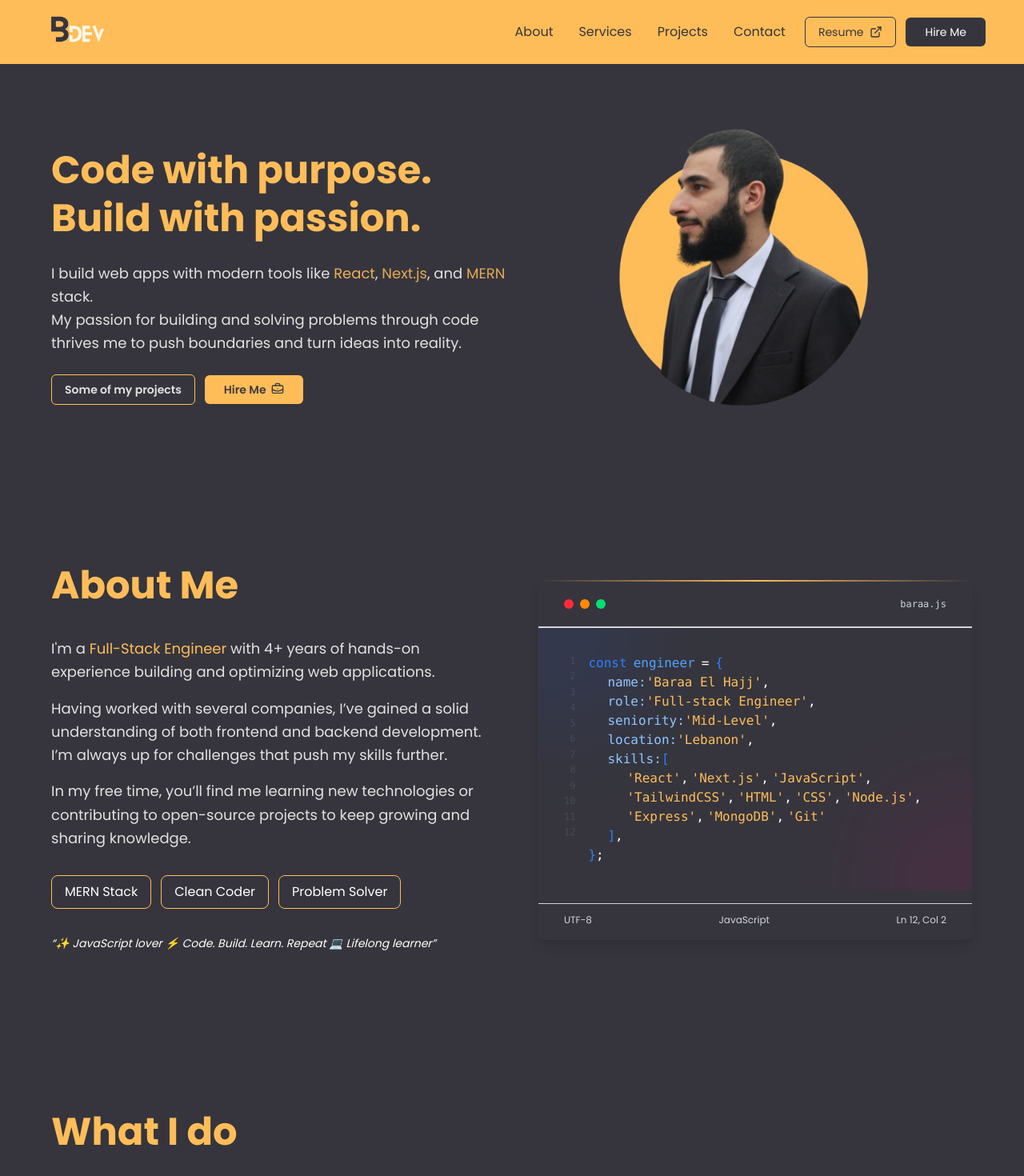
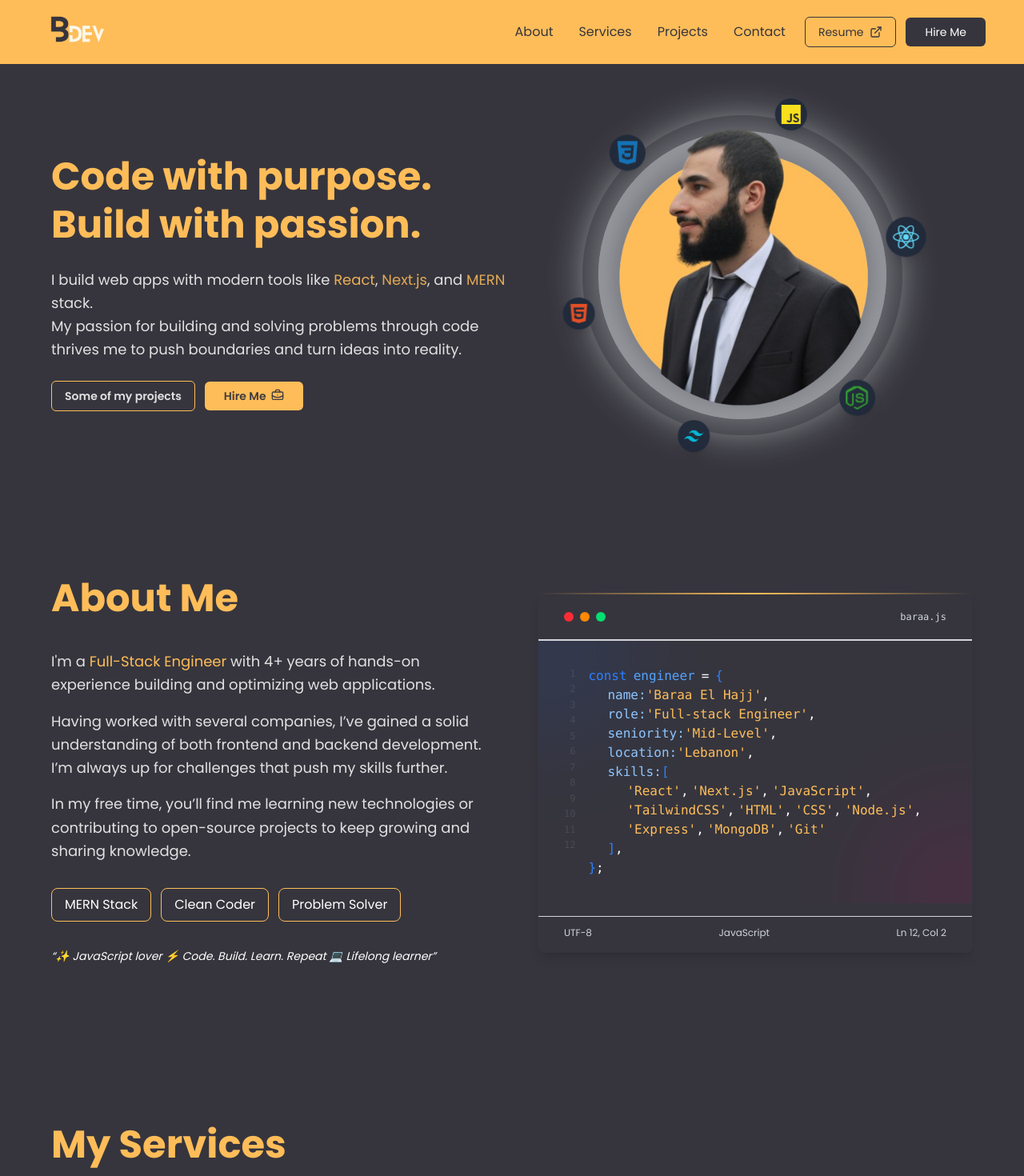
Before and after one commit to baraa-elhajj/BDev, a React (Vite) app: page / in a window 1280 px wide. Shown: the top 1470 px of the page at 80% size. Built offline with nearby package versions, Linux system fonts and the light colour scheme.

Commit message:
Include Orbit

```diff
--- a/src/components/Home.jsx
+++ b/src/components/Home.jsx
@@ -1,14 +1,16 @@
 import { BriefcaseBusiness } from "lucide-react";
+import Orbit from "./ui/Orbit";
 
 export default function Home() {
   return (
     <section className="flex flex-col md:flex-row items-center justify-between px-6 lg:px-16 py-16">
       <div className="space-y-6 text-center md:text-left md:w-1/2">
+        {/* Mobile */}
         <div className="block md:hidden mb-4">
           <img
             src="src/assets/images/profile.png"
             alt="Profile"
-            className="w-30 h-30 rounded-full object-cover mx-auto"
+            className="w-40 h-50 rounded-full object-cover mx-auto "
           />
         </div>
         <h2 className="text-3xl sm:text-4xl lg:text-5xl font-bold text-[#ffbd59] leading-tight">
@@ -44,12 +46,9 @@ export default function Home() {
         </div>
       </div>
 
+      {/* Desktop  */}
       <div className="hidden md:flex w-1/2 justify-center">
-        <img
-          src="src/assets/images/profile.png"
-          alt="Profile"
-          className="w-100 h-100"
-        />
+        <Orbit />
       </div>
     </section>
   );
--- a/src/components/Services.jsx
+++ b/src/components/Services.jsx
@@ -39,7 +39,7 @@ export default function Services() {
       className="flex flex-col items-center text-center lg:text-left lg:items-start px-6 lg:px-16 py-25"
     >
       <h2 className="text-3xl sm:text-4xl lg:text-5xl font-bold text-[#ffbd59] mb-10">
-        What I do
+        My Services
       </h2>
 
       <div className="space-y-4 text-white/85 text-md sm:text-lg leading-relaxed max-w-3xl mb-8">
```
